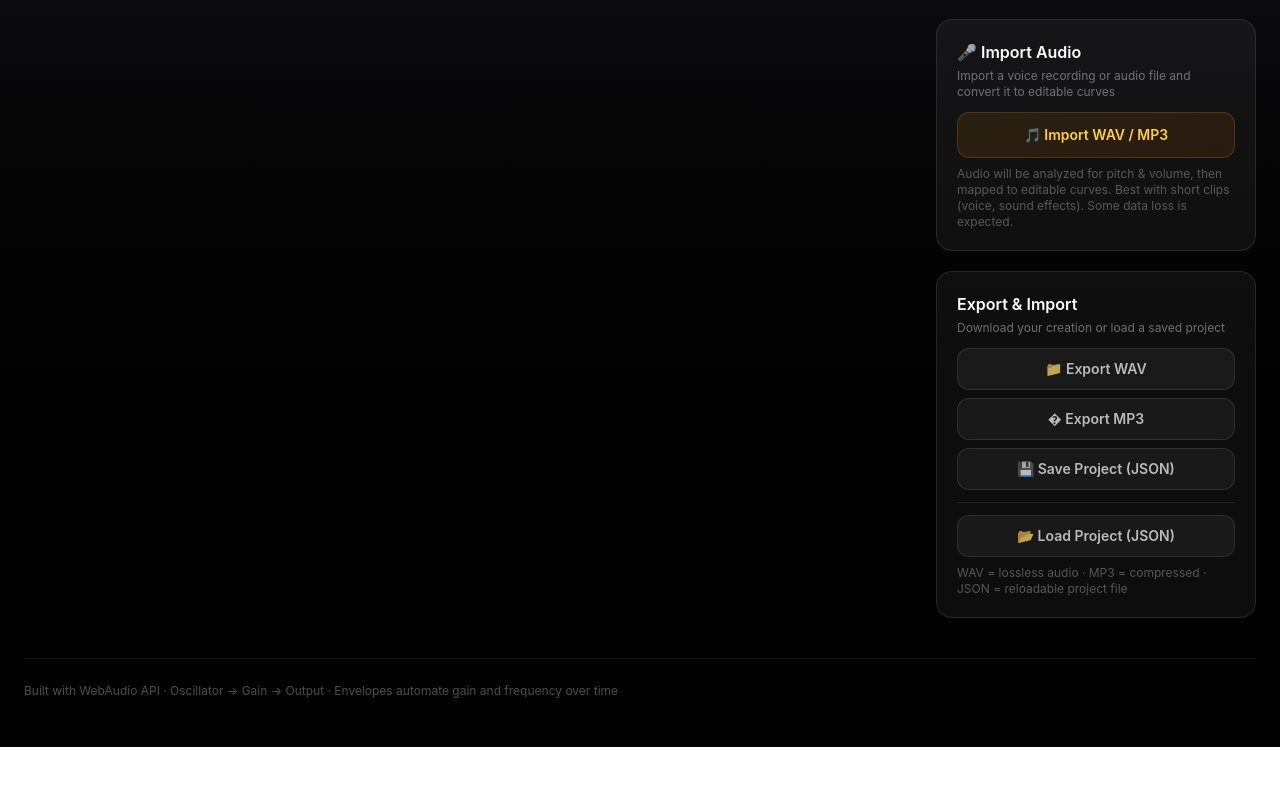
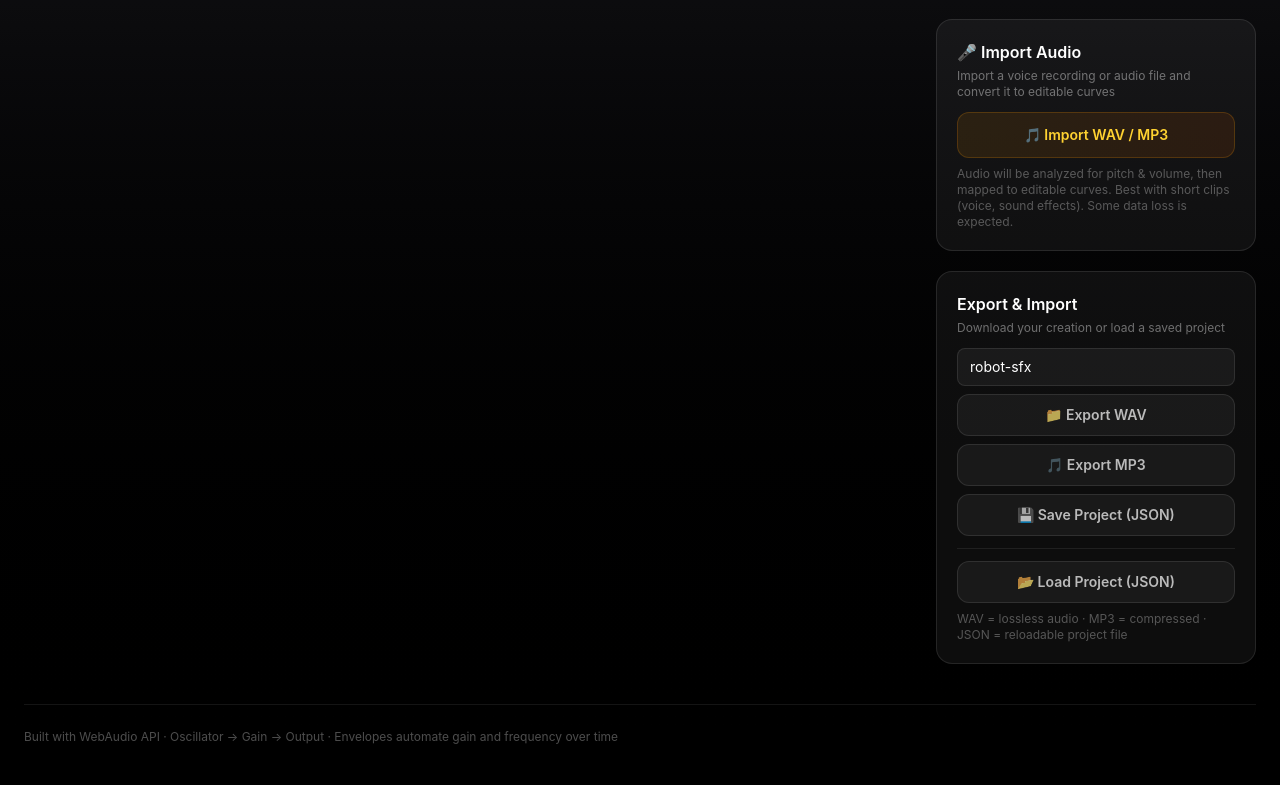
Before and after one commit to monjar/Ino-Voice-Maker, a React (Vite) app: page / in a window 1280 px wide. Shown: the part 1348-2133 px from the top of the page. Before the commit the page ends 2095 px from the top, so only its background shows below. Built offline with nearby package versions, Linux system fonts and the light colour scheme.

Commit message:
feat: add filename input to export panel

```diff
--- a/src/components/ExportPanel.jsx
+++ b/src/components/ExportPanel.jsx
@@ -5,6 +5,7 @@ import React, { useRef, useState } from "react";
  */
 export default function ExportPanel({ onExportWav, onExportMp3, onExportJson, onImportJson }) {
   const [exporting, setExporting] = useState(null); // 'wav' | 'mp3' | 'json' | null
+  const [fileName, setFileName] = useState("robot-sfx");
   const fileInputRef = useRef(null);
 
   async function handleExport(type, fn) {
@@ -45,6 +46,8 @@ export default function ExportPanel({ onExportWav, onExportMp3, onExportJson, on
         : "bg-white/5 border-white/10 text-white/70 hover:bg-white/10 hover:text-white"
     }`;
 
+  const sanitized = () => (fileName.trim() || "robot-sfx").replace(/\s+/g, "-");
+
   return (
     <div className="rounded-2xl bg-white/5 border border-white/10 p-5">
       <h3 className="text-white font-semibold mb-1">Export & Import</h3>
@@ -53,8 +56,20 @@ export default function ExportPanel({ onExportWav, onExportMp3, onExportJson, on
       </p>
 
       <div className="flex flex-col gap-2">
+        {/* Filename input */}
+        <div className="flex items-center gap-2">
+          <input
+            type="text"
+            value={fileName}
+            onChange={(e) => setFileName(e.target.value.replace(/[^a-zA-Z0-9_\-\s]/g, ""))}
+            placeholder="File name"
+            className="flex-1 px-3 py-2 rounded-lg bg-white/5 border border-white/10 text-white text-sm
+              placeholder:text-white/30 outline-none focus:border-white/25 transition"
+          />
+        </div>
+
         <button
-          onClick={() => handleExport("wav", onExportWav)}
+          onClick={() => handleExport("wav", () => onExportWav(sanitized() + ".wav"))}
           disabled={!!exporting}
           className={btnClass("wav")}
         >
@@ -62,15 +77,15 @@ export default function ExportPanel({ onExportWav, onExportMp3, onExportJson, on
         </button>
 
         <button
-          onClick={() => handleExport("mp3", onExportMp3)}
+          onClick={() => handleExport("mp3", () => onExportMp3(sanitized() + ".mp3"))}
           disabled={!!exporting}
           className={btnClass("mp3")}
         >
-          {exporting === "mp3" ? "Encoding…" : "� Export MP3"}
+          {exporting === "mp3" ? "Encoding…" : "🎵 Export MP3"}
         </button>
 
         <button
-          onClick={() => handleExport("json", onExportJson)}
+          onClick={() => handleExport("json", () => onExportJson(sanitized() + ".json"))}
           disabled={!!exporting}
           className={btnClass("json")}
         >
--- a/src/components/RobotSfxDesigner.jsx
+++ b/src/components/RobotSfxDesigner.jsx
@@ -256,9 +256,9 @@ export default function RobotSfxDesigner() {
             <AudioImportPanel onImport={handleAudioImport} />
 
             <ExportPanel
-              onExportWav={() => exportWav(getCurrentParams())}
-              onExportMp3={() => exportMp3(getCurrentParams())}
-              onExportJson={() => exportJson(getProjectState())}
+              onExportWav={(name) => exportWav(getCurrentParams(), name)}
+              onExportMp3={(name) => exportMp3(getCurrentParams(), name)}
+              onExportJson={(name) => exportJson(getProjectState(), name)}
               onImportJson={loadProject}
             />
           </div>
```
